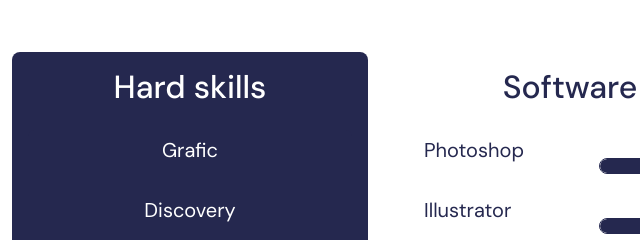
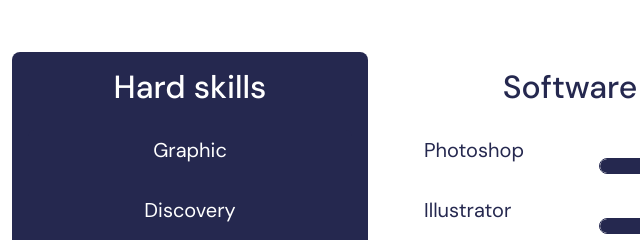
Before and after one commit to giorgianucaro/giorgianucaro.github.io, a website built with Parcel: page src/index.html in a window 1280 px wide. Shown: the part 3560-3800 px from the top of the page, 450-1090 px from the left. Built offline with nearby package versions, Linux system fonts and the light colour scheme.

Commit message:
fix translation

```diff
--- a/src/index.html
+++ b/src/index.html
@@ -265,9 +265,9 @@
           <div class="card-body">
             <h2 class="card-title text-center mb-4 text-white">Hard skills</h2>
             <ul class="list-group">
-              <!-- Grafic item -->
+              <!-- Graphic item -->
               <li class="list-group-item text-center bg-primary">
-                <h5 class="fw-lighter text-white">Grafic</h5>
+                <h5 class="fw-lighter text-white">Graphic</h5>
               </li>
               <!-- Discovery item -->
               <li class="list-group-item text-center bg-primary">
```
